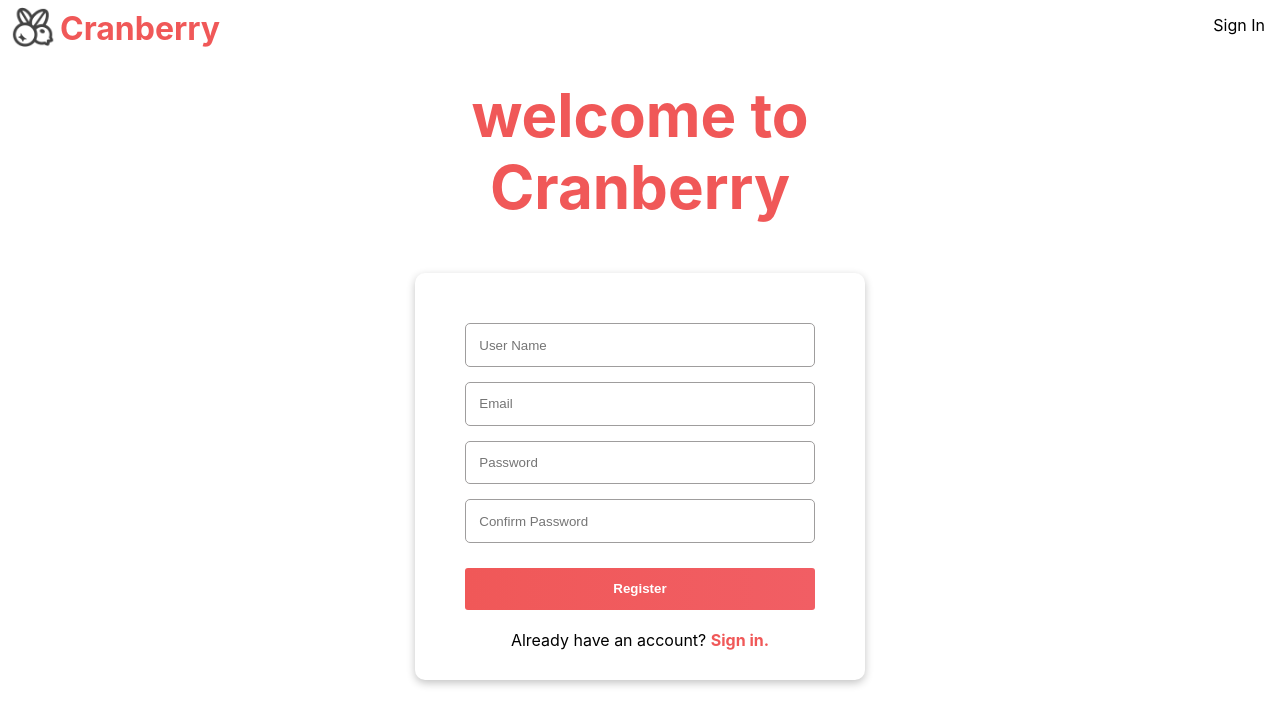
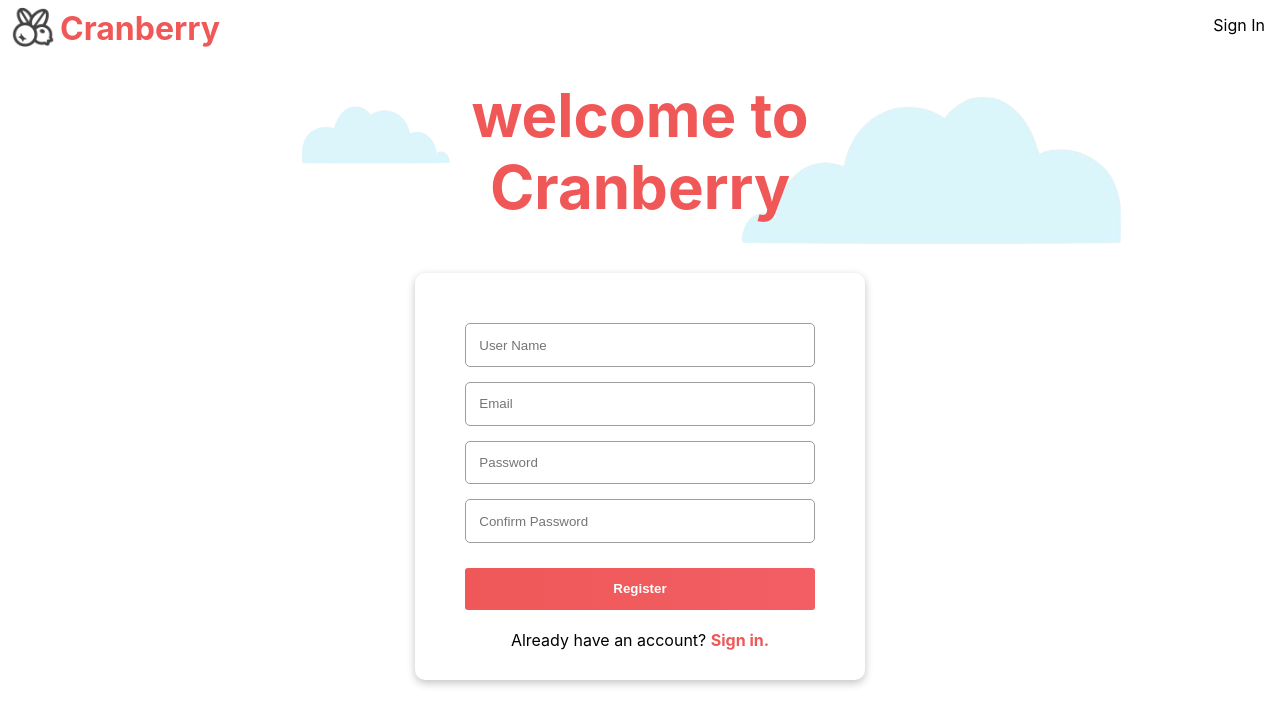
Before and after one commit to jfpalchak/cranberry, a React (Create React App) app in the folder cranberry/: page /register in a window 1280 px wide. Shown: the top 724 px of the page. Built offline with nearby package versions, Linux system fonts and the light colour scheme.

Commit message:
add happy little clouds to auth pages

```diff
--- a/cranberry/src/components/Register.tsx
+++ b/cranberry/src/components/Register.tsx
@@ -8,7 +8,8 @@ import DialogContentText from '@mui/material/DialogContentText';
 import DialogContent from '@mui/material/DialogContent';
 import DialogActions from '@mui/material/DialogActions';
 import { Input } from '@chakra-ui/react';
-
+import cloudLeft from './../img/cloudLeft.png';
+import cloudRight from './../img/cloudRight.png';
 
 function Register() {
 
@@ -78,7 +79,8 @@ function Register() {
 
   return (
     <section className="auth-main">
-
+      <img className="form-cloud-1" src={cloudLeft} alt="Cloud" />
+      <img className="form-cloud-2" src={cloudRight} alt="Cloud" />
       <div className="auth-card">
 
         <div className="card-header">
--- a/cranberry/src/components/SignIn.tsx
+++ b/cranberry/src/components/SignIn.tsx
@@ -2,8 +2,8 @@ import React, { useState } from "react";
 import { Link, useNavigate } from "react-router-dom";
 import { useAppDispatch, useAppSelector } from "../store/hooks";
 import { signIn} from "../store/authActions";
-
-import cloud from './../img/cloud.png';
+import cloudLeft from './../img/cloudLeft.png';
+import cloudRight from './../img/cloudRight.png';
 
 
 function SignIn() {
@@ -37,7 +37,10 @@ function SignIn() {
 
   return (
     <section className="auth-main">
+      <img className="form-cloud-1" src={cloudLeft} alt="Cloud" />
+      <img className="form-cloud-2" src={cloudRight} alt="Cloud" />
       <div className="auth-card signin-card">
+
 
         <div className="card-header">
           <h1>just breathe</h1>
```
